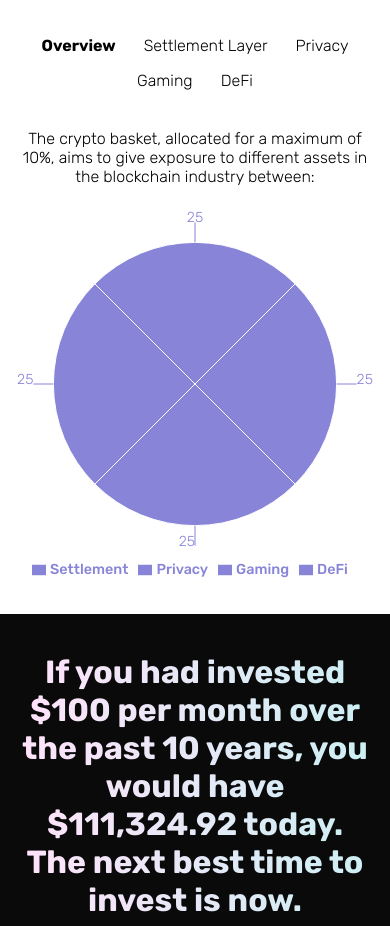
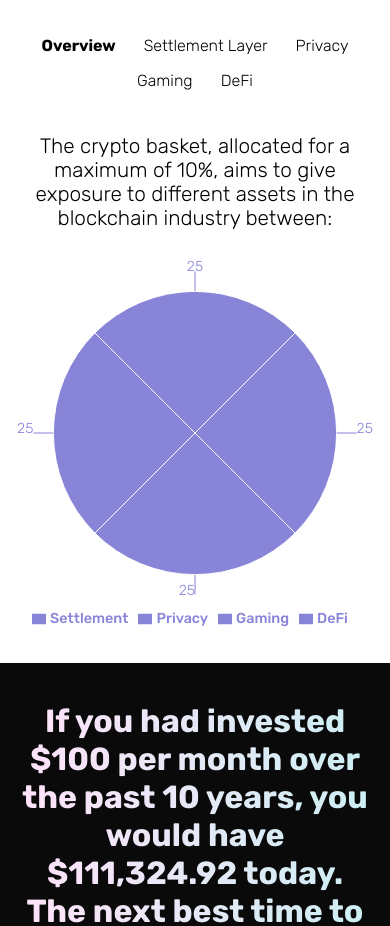
Before and after one commit to pie-dao/frontend, a React (Create React App) app: page / in a window 390 px wide. Shown: the part 3240-4166 px from the top of the page. Built offline with nearby package versions, Linux system fonts and the light colour scheme.

Commit message:
p text size

```diff
--- a/src/react-tabs.css
+++ b/src/react-tabs.css
@@ -9,9 +9,29 @@
     margin: 0;
     font-family: 'Rubik', sans-serif;
   }
+  :root {
+    --almost-black: #0a0a0a;
+    --text-verybig: 10rem;
+    --text-verybig-mobile: 7rem;
+    --text-ratherbig: 4rem;
+    --text-ratherbig-mobile: 2rem;
+    --text-big: 2.3rem;
+    --text-medium: 1.5rem;
+    --text-medium-mobile: 1.3rem;
+    --text-normal: 1.1rem;
+    --text-prettysmall: 0.9rem;
+    --text-table-mobile: 0.6rem;
+    --text-label-mobile: 0.5rem;
+    --text-verysmall: 0.8rem;
+    --white: #ffffff;
+    --secondary-font: 'Roboto Mono', monospace;
+    --primary-font: 'Rubik', sans-serif;
+
+  }
 
 p.Ptab {
     font-weight: 300;
+    font-size: var(--text-medium);
 }
 
 .react-tabs {
@@ -95,4 +115,9 @@ p.Ptab {
     .react-tabs__tab {
         padding: 8px 14px;
       }
+
+      p.Ptab {
+        font-weight: 300;
+        font-size: var(--text-medium-mobile);
+    }
   }
```
